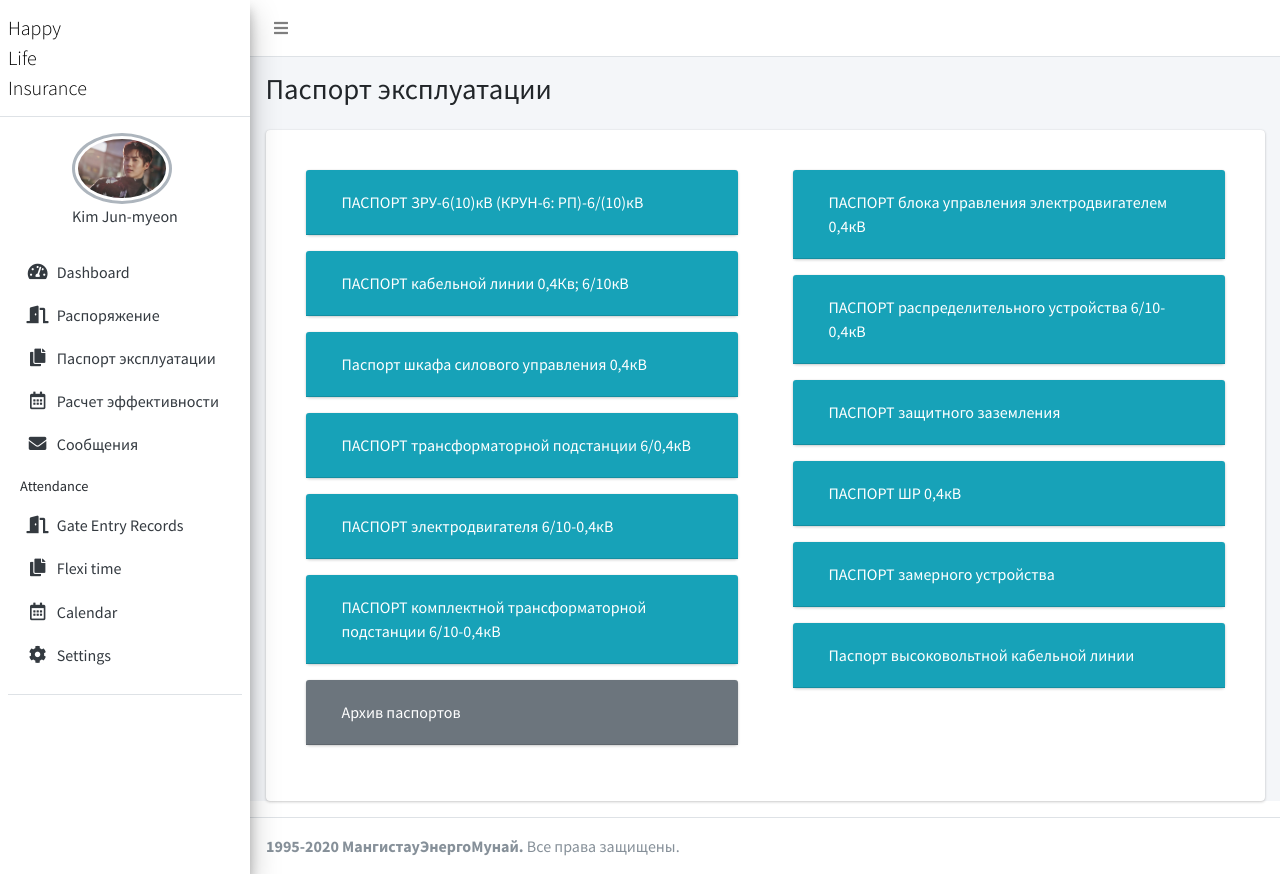
After one commit to aksaule-bagytzhanova/e-naryad, a Django app: page /passport/ in a window 1280 px wide. The commit adds this page. Run offline with Django 3.2, Linux system fonts and the light colour scheme; some libraries are stand-ins or nearby versions.

Commit message:
Create db for time to work and create templates to passport

```diff
--- /dev/null
+++ b/e_naryad/a_page/templates/passport/passport_index.html
@@ -0,0 +1,150 @@
+{% extends 'main.html' %}
+{% load static %}
+{% block content %}
+
+<body class="hold-transition sidebar-mini">
+<div class="wrapper">
+    <!-- /.navbar -->
+
+    <!-- Content Wrapper. Contains page content -->
+    <div class="content-wrapper">
+        <!-- Content Header (Page header) -->
+        <section class="content-header">
+            <div class="container-fluid">
+                <div class="row mb-2">
+                    <div class="col-sm-6">
+                    <h1>Паспорт эксплуатации</h1>
+                    </div>
+                </div>
+            </div><!-- /.container-fluid -->
+        </section>
+
+        <!-- Main content -->
+        <section class="content">
+            <div class="container-fluid">
+            <!-- SELECT2 EXAMPLE -->
+                <div class="card card-info">
+                <!-- /.card-header -->
+                    <div class="card-body">
+                        <div class="row">
+                            <div class="col-md-6">
+                                <div class="card-body">
+                                    <!-- we are adding the .class so bootstrap.js collapse plugin detects it -->
+                                    <div class="card card-info">
+                                        <div class="card-header">
+                                            <a href="" class=nav-link>
+                                                ПАСПОРТ ЗРУ-6(10)кВ (КРУН-6: РП)-6/(10)кВ
+                                            </a>
+                                        </div>
+                                    </div>
+                                    <div class="card card-info">
+                                        <div class="card-header">
+                                            <a href="{% url 'passport_cabel' %}" class=nav-link>
+                                                ПАСПОРТ кабельной линии 0,4Кв; 6/10кВ
+                                            </a>
+                                        </div>
+                                    </div>
+                                    <div class="card card-info">
+                                        <div class="card-header">
+                                            <a href="" class=nav-link>
+                                                Паспорт шкафа силового управления 0,4кВ
+                                            </a>
+                                        </div>
+                                    </div>
+                                    <div class="card card-info">
+                                        <div class="card-header">
+                                            <a href="" class=nav-link>
+                                                ПАСПОРТ трансформаторной подстанции 6/0,4кВ
+                                            </a>
+                                        </div>
+                                    </div>
+                                    <div class="card card-info">
+                                        <div class="card-header">
+                                            <a href="" class=nav-link>
+                                                ПАСПОРТ электродвигателя 6/10-0,4кВ
+                                            </a>
+                                        </div>
+                                    </div>
+                                    <div class="card card-info">
+                                        <div class="card-header">
+                                            <a href="" class=nav-link>
+                                                ПАСПОРТ комплектной трансформаторной подстанции 6/10-0,4кВ
+                                            </a>
+                                        </div>
+                                    </div>
+                                    <div class="card card-secondary">
+                                        <div class="card-header">
+                                            <a href="" class=nav-link>
+                                                Архив паспортов
+                                            </a>
+                                        </div>
+                                    </div>
+                                </div>
+                            </div>
+                            <!-- /.col -->
+                            <div class="col-md-6">
+                                <div class="card-body">
+                                    <!-- we are adding the .class so bootstrap.js collapse plugin detects it -->
+                                    <div class="card card-info">
+                                        <div class="card-header">
+                                            <a href="" class=nav-link>
+                                                ПАСПОРТ блока управления электродвигателем 0,4кВ
+                                            </a>
+                                        </div>
+                                    </div>
+                                    <div class="card card-info">
+                                        <div class="card-header">
+                                            <a href="" class=nav-link>
+                                                ПАСПОРТ распределительного устройства 6/10-0,4кВ
+                                            </a>
+                                        </div>
+                                    </div>
+                                    <div class="card card-info">
+                                        <div class="card-header">
+                                            <a href="" class=nav-link>
+                                                ПАСПОРТ защитного заземления
+                                            </a>
+                                        </div>
+                                    </div>
+                                    <div class="card card-info">
+                                        <div class="card-header">
+                                            <a href="" class=nav-link>
+                                                ПАСПОРТ ШР 0,4кВ
+                                            </a>
+                                        </div>
+                                    </div>
+                                    <div class="card card-info">
+                                        <div class="card-header">
+                                            <a href="" class=nav-link>
+                                                ПАСПОРТ замерного устройства
+                                            </a>
+                                        </div>
+                                    </div>
+                                    <div class="card card-info">
+                                        <div class="card-header">
+                                            <a href="" class=nav-link>
+                                                Паспорт высоковольтной кабельной линии
+                                            </a>
+                                        </div>
+                                    </div>
+                                </div>
+                            </div>
+                            <!-- /.col -->
+                        </div>
+                        <!-- /.row -->
+                    </div>
+                    <!-- /.card-body -->
+                </div>
+                <!-- /.card -->
+            </div><!-- /.container-fluid -->
+        </section>
+        <!-- /.content -->
+    </div>
+    <!-- /.content-wrapper -->
+
+</div>
+<!-- ./wrapper -->
+</body>
+</html>
+
+{% endblock %}
--- a/e_naryad/a_page/templates/sidebar.html
+++ b/e_naryad/a_page/templates/sidebar.html
@@ -64,7 +64,7 @@
             </a>
           </li>
           <li class="nav-item">
-            <a href="#" class="nav-link">
+            <a href="{% url 'passport_i' %}" class="nav-link">
               <i class="nav-icon fas fa-copy"></i>
               <p>Паспорт эксплуатации
               </p>
--- a/e_naryad/a_page/urls.py
+++ b/e_naryad/a_page/urls.py
@@ -3,13 +3,15 @@ from . import views
 
 urlpatterns = [
     path('', views.enar,name='enar'),
-    path('page', views.page1),
-    path('create_nar', views.create_nar_page1, name='create_nar_page1'),
-    path('open_nar', views.open_nar_page1, name='open_nar_page1'),
-    path('close_nar', views.close_nar_page1, name='close_nar_page1'),
-    path('order_index', views.order_index, name='order_i'),
-    path('order_edit', views.order_edit, name='order_e'),
-    path('order_add', views.order_add, name='order_a')
+    path('page/', views.page1),
+    path('create_nar/', views.create_nar_page1, name='create_nar_page1'),
+    path('open_nar/', views.open_nar_page1, name='open_nar_page1'),
+    path('close_nar/', views.close_nar_page1, name='close_nar_page1'),
+    path('order_index/', views.order_index, name='order_i'),
+    path('order_edit/', views.order_edit, name='order_e'),
+    path('order_add/', views.order_add, name='order_a'),
+    path('passport/', views.passport_i, name = 'passport_i'),
+    path('passport/cabel', views.passport_cabel, name = 'passport_cabel')
 
 
 ]
--- a/e_naryad/a_page/views.py
+++ b/e_naryad/a_page/views.py
@@ -24,3 +24,9 @@ def order_edit(request):
 
 def order_add(request):
     return render(request, 'order/order_add.html')
+
+def passport_i(request):
+    return render(request, 'passport/passport_index.html')
+
+def passport_cabel(request):
+    return render(request, 'passport/passport_cabel.html')
```
Also changed, not shown: e_naryad/a_page/models.py (+7 -0 lines), e_naryad/a_page/templates/passport/passport_cabel.html (added, +199 -0 lines), e_naryad/a_page/migrations/0002_auto_20210402_1446.py (added), e_naryad/db.sqlite3.
